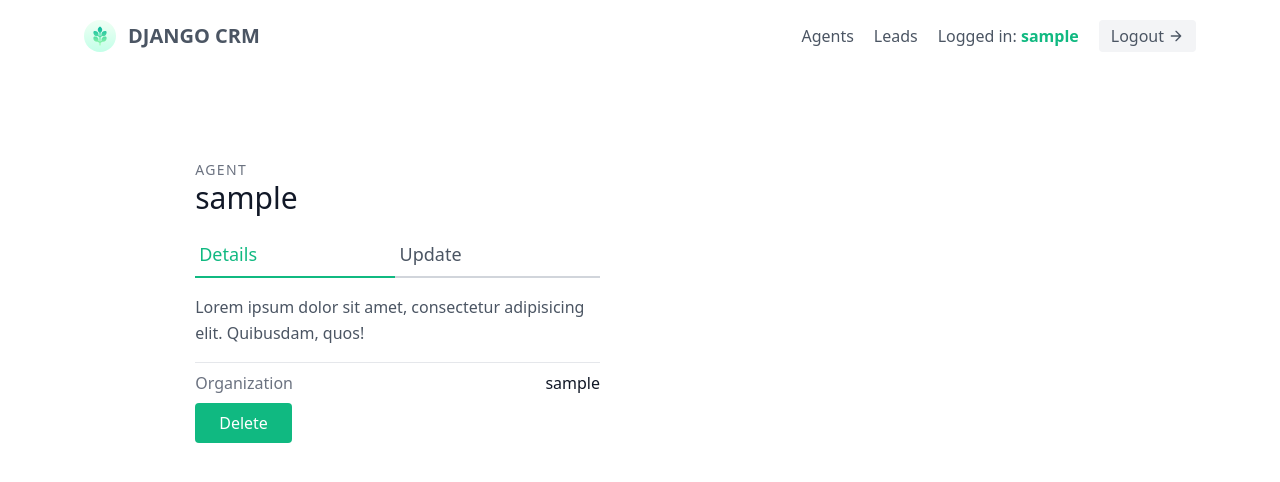
After one commit to alex1the1great/dj-crm, a Django app: page /agents/1/ in a window 1280 px wide. The commit adds this page. Shown: the top 482 px of the page. Run offline with Django 3.2, Linux system fonts and the light colour scheme; a user stored in the database is signed in; tables that the repository leaves empty hold one stand-in row (values such as "Sample post"); parts of the project's set-up code (start-up, migrations or seed data) failed here and were passed over.

Commit message:
Feat: create agent detail page

```diff
--- a/apps/agents/urls.py
+++ b/apps/agents/urls.py
@@ -7,4 +7,5 @@ app_name = 'agents'
 urlpatterns = [
     path('', views.AgentListView.as_view(), name='agent_list'),
     path('create/', views.AgentCreateView.as_view(), name='agent_create'),
+    path('<int:pk>/', views.AgentDetailView.as_view(), name='agent_detail'),
 ]
--- a/apps/agents/views.py
+++ b/apps/agents/views.py
@@ -26,3 +26,11 @@ class AgentCreateView(LoginRequiredMixin, generic.CreateView):
         agent.organization = self.request.user.userprofile
         agent.save()
         return super(AgentCreateView, self).form_valid(form)
+
+
+class AgentDetailView(LoginRequiredMixin, generic.DetailView):
+    template_name = 'agents/agent_detail.html'
+    context_object_name = 'agent'
+
+    def get_queryset(self):
+        return Agent.objects.all()
--- /dev/null
+++ b/templates/agents/agent_detail.html
@@ -0,0 +1,26 @@
+{% extends '_base.html' %}
+
+{% block content %}
+    <section class="text-gray-600 body-font overflow-hidden">
+        <div class="container px-5 pt-16 mx-auto">
+            <div class="lg:w-4/5 mx-auto flex flex-wrap">
+                <div class="lg:w-1/2 w-full lg:pr-10 lg:py-6 mb-6 lg:mb-0">
+                    <h2 class="text-sm title-font text-gray-500 tracking-widest">AGENT</h2>
+                    <h1 class="text-gray-900 text-3xl title-font font-medium mb-4">{{ agent.user.username }}</h1>
+                    <div class="flex mb-4">
+                        <a href="{% url 'agents:agent_detail' agent.id %}" class="flex-grow text-green-500 border-b-2 border-green-500 py-2 text-lg px-1">Details</a>
+                        <a href="#" class="flex-grow border-b-2 border-gray-300 py-2 text-lg px-1">Update</a>
+                    </div>
+                    <p class="leading-relaxed mb-4">Lorem ipsum dolor sit amet, consectetur adipisicing elit. Quibusdam, quos!</p>
+                    <div class="flex border-t border-gray-200 py-2">
+                        <span class="text-gray-500">Organization</span>
+                        <span class="ml-auto text-gray-900">{{ agent.organization }}</span>
+                    </div>
+                    <div class="flex">
+                        <a href="#" class="flex mr-auto text-white bg-green-500 border-0 py-2 px-6 focus:outline-none hover:bg-green-600 rounded">Delete</a>
+                    </div>
+                </div>
+            </div>
+        </div>
+    </section>
+{% endblock content %}
--- a/templates/agents/agent_list.html
+++ b/templates/agents/agent_list.html
@@ -20,7 +20,7 @@
                                 {{ agent.user.username }}
                             </h2>
                             <p class="leading-relaxed text-base">Blue bottle crucifix vinyl post-ironic four dollar toast vegan taxidermy. Gastropub indxgo juice poutine.</p>
-                            <a href="#" class="mt-3 text-green-500 inline-flex items-center">View Details
+                            <a href="{% url 'agents:agent_detail' agent.id %}" class="mt-3 text-green-500 inline-flex items-center">View Details
                                 <svg fill="none" stroke="currentColor" stroke-linecap="round" stroke-linejoin="round" stroke-width="2" class="w-4 h-4 ml-2" viewBox="0 0 24 24">
                                     <path d="M5 12h14M12 5l7 7-7 7"></path>
                                 </svg>
```
